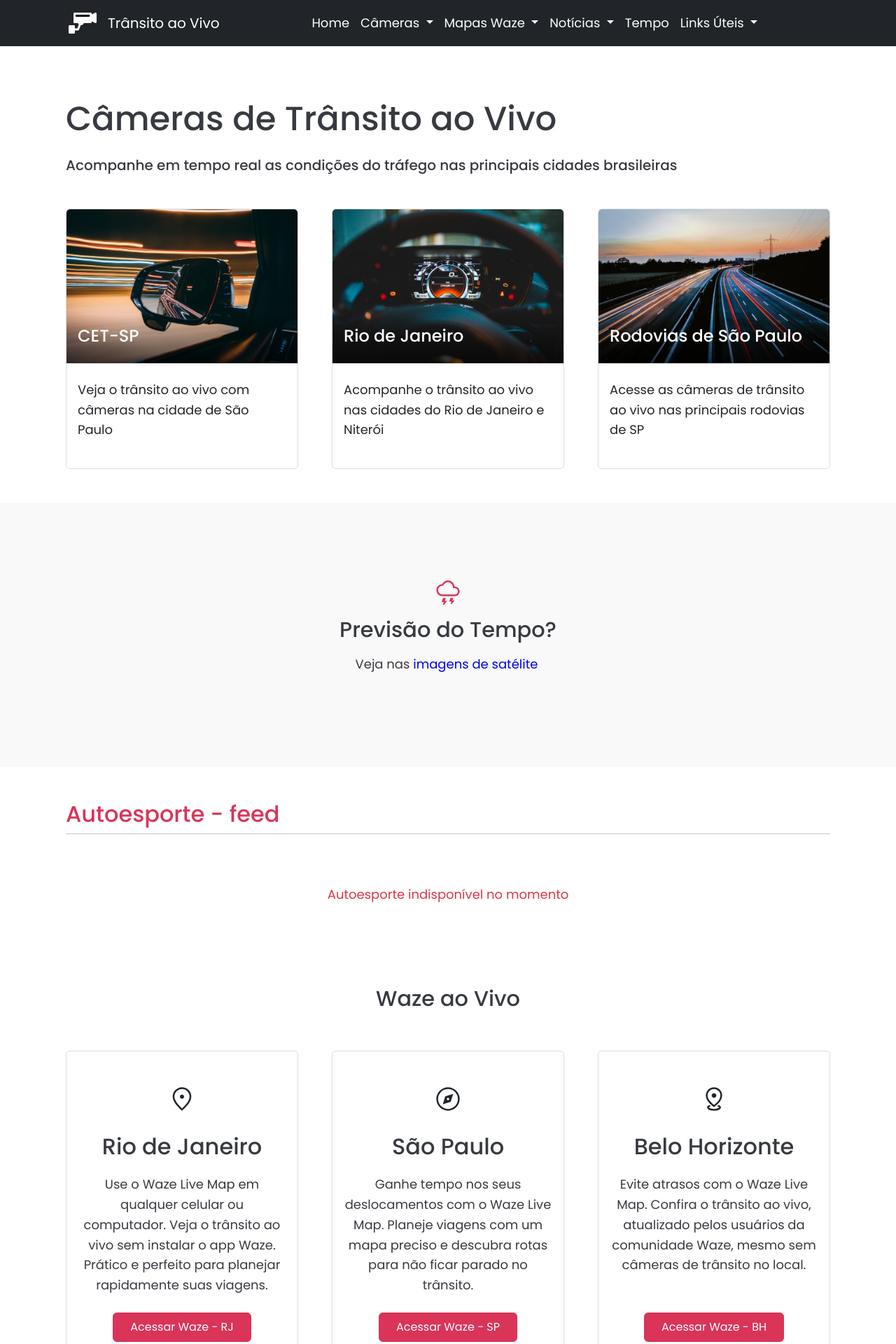
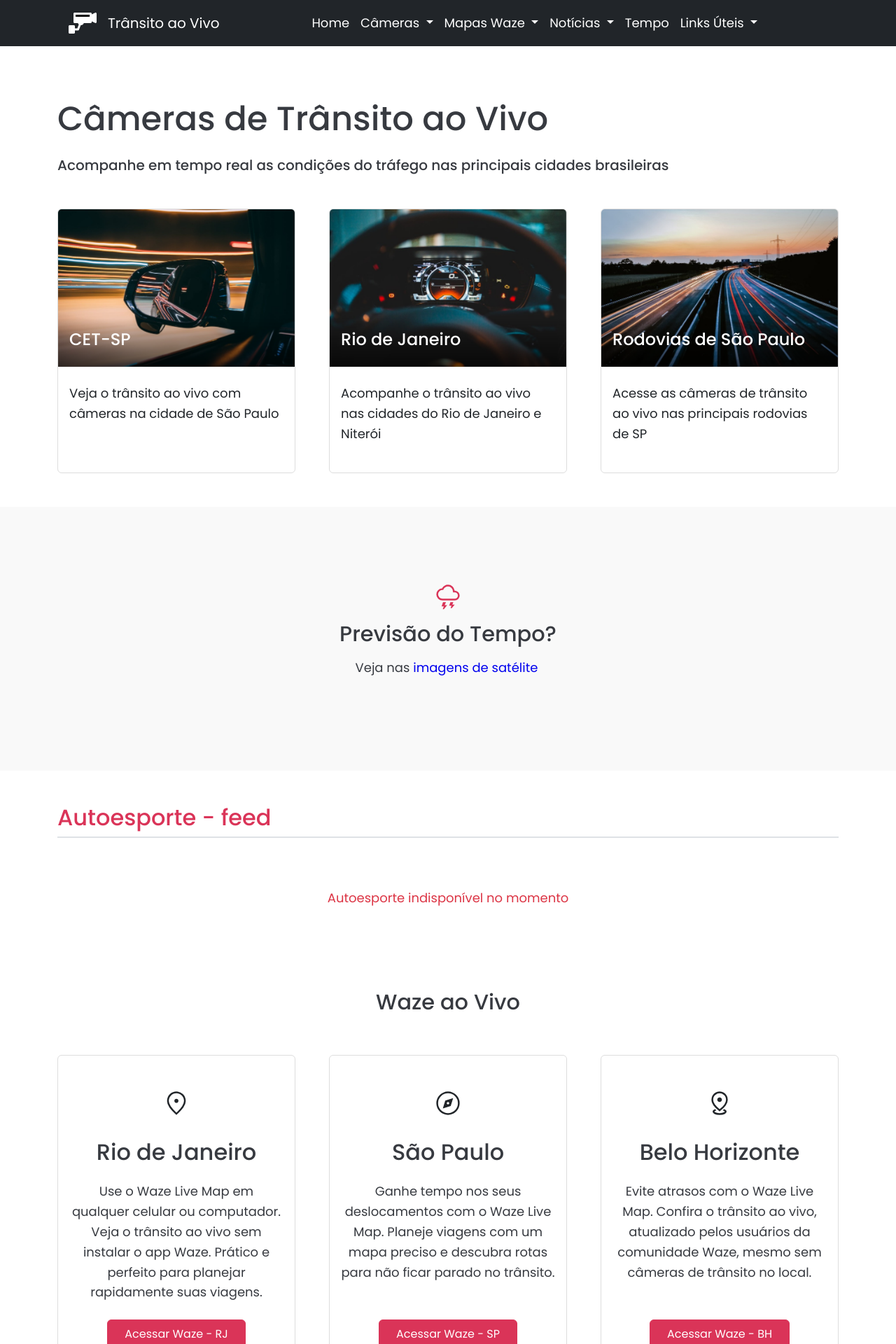
Before and after one commit to Sergio-Damm/transitoaovivo, a Jekyll site: the page built from index.html, in a window 1280 px wide. Shown: the top 1920 px of the page at 70% size. Built offline with Jekyll 4.4.1, drawn with Linux system fonts in a browser that asks for light colours; comment, search, counter and statistics services are not loaded.

Commit message:
CSS adjustments

```diff
--- a/css/style.css
+++ b/css/style.css
@@ -7,49 +7,45 @@
   font-weight: 400;
 }
 
-h1, h2, h3, h4, h5, h6 {
-color: #373a40;
-}
-
 /* h1 celular */
 .h1-title-index {
-  font-size: 2.1rem;
-  line-height: 2.5rem;
+  font-size: 1.8rem;
+  line-height: 2rem;
+  margin-top: 1rem;
 }
 
 /* h1 computador */
 @media (min-width: 576px) {
 .h1-title-index {
   font-size: 3rem;
-  line-height: 4rem;
+  line-height: 3.5rem;
+  margin-top: 2rem;
 }
 }
 
 /* h2 celular */
 .h2-title-index {
-  font-size: 2rem;
-  line-height: 2.5rem;
+  font-size: 1.6rem;
 }
 
 /* h2 computador */
 @media (min-width: 576px) {
 .h2-title-index {
-  font-size: 2.5rem;
-  line-height: 2.5rem;
+  font-size: 1.9rem;
 }
 }
 
 /* h3 celular */
 .h3-title-index {
   font-size: 1.8rem;
-  line-height: 2.5rem;
+  line-height: 2rem;
 }
 
 /* h3 computador */
 @media (min-width: 576px) {
 .h3-title-index {
   font-size: 2rem;
-  line-height: 2rem;
+  line-height: 2.3rem;
 }
 }
 
@@ -109,7 +105,7 @@
 }
 
 a.link-interno:hover {
-  color: #666666;
+  color: #111;
   text-decoration: none;
 }
 
@@ -321,6 +317,7 @@
   #btn-back-to-top svg { width: 24px; height: 24px; }
 }
 
+/*
 .container .row > div {
   padding-left: 16px;
   padding-right: 16px;
@@ -330,6 +327,17 @@
   .container .row > div {
     padding-left: 24px;
     padding-right: 24px;
+  }
+}
+*/
+
+.row {
+  --bs-gutter-x: 2rem; /* 32px total → 16px de cada lado */
+}
+
+@media (min-width: 768px) {
+  .row {
+    --bs-gutter-x: 3rem; /* 48px total → 24px de cada lado */
   }
 }
 
```
